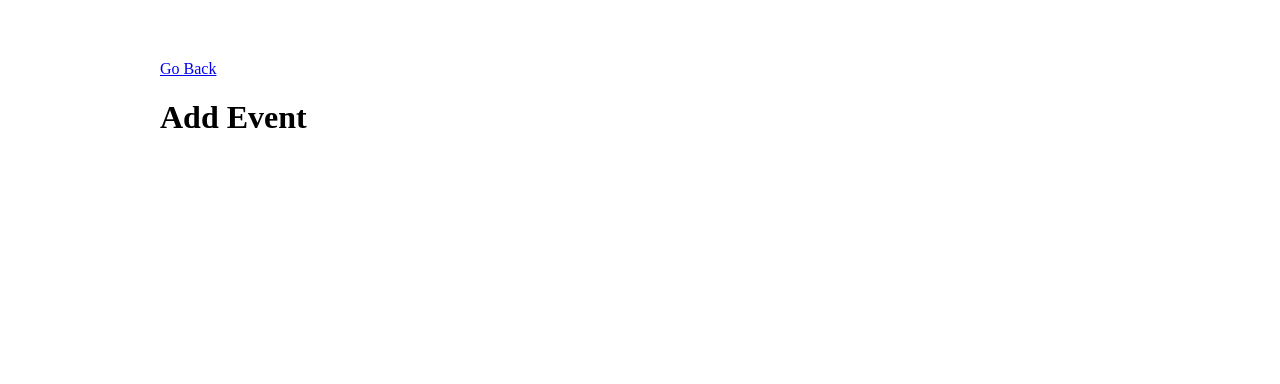
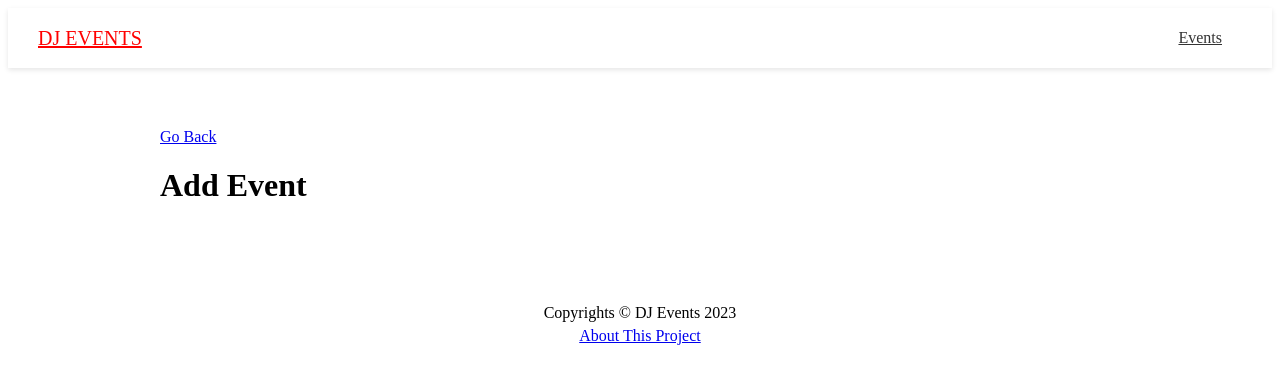
Before and after one commit to DiogoCastroSilva/next-js-tutorials, a Next.js app in the folder dj-events/dj-events-frontend/: page /events/add in a window 1280 px wide. Shown: the top 384 px of the page. Built offline with nearby package versions, Linux system fonts and the light colour scheme.

Commit message:
feat(layout): improve the layout by adding a header and footer components

```diff
--- /dev/null
+++ b/dj-events/dj-events-frontend/components/footer/footer.tsx
@@ -0,0 +1,13 @@
+import Link from 'next/link';
+import styles from '../../styles/Footer.module.css';
+
+export default function Footer() {
+  return (
+    <footer className={styles.footer}>
+      <p>Copyrights &copy; DJ Events 2023</p>
+      <p>
+        <Link href="/about">About This Project</Link>
+      </p>
+    </footer>
+  );
+}
--- /dev/null
+++ b/dj-events/dj-events-frontend/components/header/header.tsx
@@ -0,0 +1,23 @@
+import Link from 'next/link';
+import styles from '../../styles/Header.module.css';
+
+export default function Header() {
+  return (
+    <header className={styles.header}>
+      <div className={styles.logo}>
+        <Link href="/">
+          DJ Events
+        </Link>
+      </div>
+      <nav>
+        <ul>
+          <li>
+            <Link href="/events">
+              Events
+            </Link>
+          </li>
+        </ul>
+      </nav>
+    </header>
+  );
+}
--- a/dj-events/dj-events-frontend/components/layout/layout.tsx
+++ b/dj-events/dj-events-frontend/components/layout/layout.tsx
@@ -1,5 +1,7 @@
 import Head from 'next/head';
 import styles from '@/styles/Layout.module.css';
+import Header from '@/components/header/header';
+import Footer from '@/components/footer/footer';
 
 import { ILayout } from './contracts';
 
@@ -16,7 +18,9 @@ export default function Layout({
         <meta name="description" content={description} />
         <meta name="keywords" content={keywords} />
       </Head>
+      <Header />
       <div className={styles.container}>{children}</div>
+      <Footer />
     </div>
   );
 }
--- a/dj-events/dj-events-frontend/pages/events/[slug].tsx
+++ b/dj-events/dj-events-frontend/pages/events/[slug].tsx
@@ -7,7 +7,7 @@ export default function EventPage() {
       <div>
         <h1>Event</h1>
         <Link href="/events">
-          <a>{'<'} Go Back</a>
+          {'<'} Go Back
         </Link>
       </div>
     </Layout>
--- /dev/null
+++ b/dj-events/dj-events-frontend/styles/Footer.module.css
@@ -0,0 +1,8 @@
+.footer {
+  margin: 100px 0 40px;
+  text-align: center;
+}
+
+.footer p {
+  margin: 5px 0;
+}
--- /dev/null
+++ b/dj-events/dj-events-frontend/styles/Header.module.css
@@ -0,0 +1,56 @@
+.header {
+  display: flex;
+  justify-content: space-between;
+  align-items: center;
+  background: #fff;
+  color: #333;
+  height: 60px;
+  padding: 0 30px;
+  box-shadow: 0 2px 5px rgba(0, 0, 0, 0.1);
+}
+
+.header a {
+  color: #333;
+  margin-right: 20px;
+}
+
+.header a:hover {
+  color: #000;
+}
+.header ul {
+  display: flex;
+  align-items: center;
+  justify-content: center;
+  list-style: none;
+}
+
+.logo {
+  color: red;
+  font-size: 20px;
+  text-transform: uppercase;
+}
+
+.logo a {
+  color: red;
+}
+
+@media (max-width: 768px) {
+  .header {
+    flex-direction: column;
+    height: auto;
+  }
+
+  .header ul {
+    margin: 20px 0;
+    flex-direction: column;
+    text-align: center;
+  }
+
+  .header a {
+    margin-right: 0;
+  }
+
+  .logo {
+    margin: 20px 0;
+  }
+}
```
Also changed, not shown: dj-events/dj-events-frontend/pages/about.tsx (added, +11 -0 lines).
